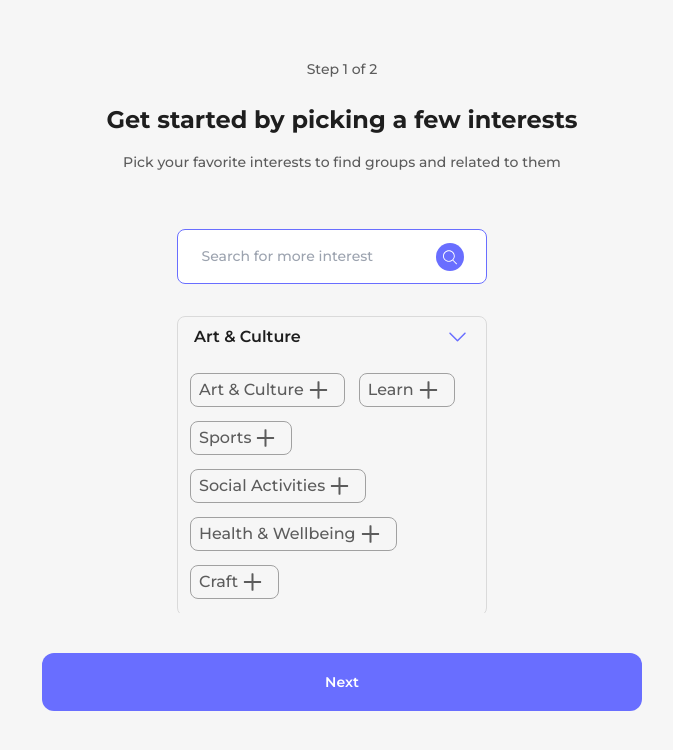
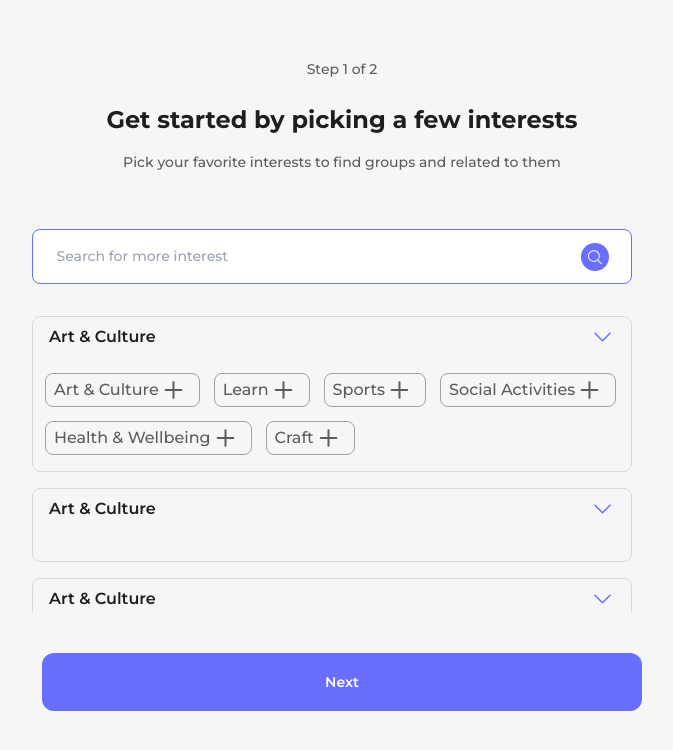
Before and after one commit to rakibuli55/bebloops, a React (Vite) app: page /auth/interest in a window 1280 px wide. Shown: the top 750 px of the page, without its empty margins (298-971 px from the left). Built offline with nearby package versions, Linux system fonts and the light colour scheme.

Commit message:
interest issue fixed

```diff
--- a/src/pages/AuthPages/AuthInterest.jsx
+++ b/src/pages/AuthPages/AuthInterest.jsx
@@ -40,7 +40,7 @@ const AuthInterest = () => {
   console.log(selctedValue);
 
   return (
-    <section className="pt-5  px-5 lg:px-10 xl:px-0 flex flex-col gap-y-5 xl:gap-y-10 items-center">
+    <section className="pt-5    px-5 lg:px-10 xl:px-0 flex flex-col gap-y-5 xl:gap-y-10 items-center">
       {step === 1 ? (
         <div className="flex flex-col gap-y-3 xl:gap-y-6 items-center ">
           <h6 className="common-para-one">Step 1 of 2</h6>
@@ -67,8 +67,8 @@ const AuthInterest = () => {
         </div>
       )}
       {step === 1 ? (
-        <div className="flex flex-col gap-y-8 h-[400px] overflow-y-scroll py-4 pr-5 ">
-          <div className="relative w-full">
+        <div className="flex flex-col gap-y-8 h-[400px] w-full relative overflow-y-scroll py-4 pr-5 ">
+          <div className="relative ">
             <input
               placeholder="Search for more interest"
               type="text"
@@ -83,12 +83,12 @@ const AuthInterest = () => {
             collapsible
             value={openItem}
             onValueChange={setOpenItem} // Update state on accordion item change
-            className="flex flex-col gap-y-4"
+            className="flex flex-col relative max-w-[600px]  gap-y-4"
           >
             {[0, 1, 2, 3].map((item, index) => (
               <Accordion.Item
                 key={index}
-                className=" w-[250px] xs:w-[310px] sm:w-[440px] md:w-[500px]  lg:w-[600px] min-h-[50px] rounded-[8px] border-[1px] border-solid border-[#DADADA]"
+                className=" w-full  min-h-[50px] rounded-[8px] border-[1px] border-solid border-[#DADADA]"
                 value={`item-${index}`} // Set unique value for each item
               >
                 <Accordion.Header>
@@ -138,13 +138,13 @@ const AuthInterest = () => {
           </Accordion.Root>
         </div>
       ) : (
-        <div className="flex flex-row gap-6 2xl:mx-[100px] xxl:w-[1520px] h-[350px] overflow-y-scroll items-center justify-center flex-wrap ">
+        <div className="flex flex-row gap-6 2xl:mx-[100px] 2xl:w-[1420px]  h-[350px] overflow-y-scroll items-center justify-center flex-wrap ">
           {[0, 1, 2, 3, 4, 5, 6, 7, 8, 9, 10, 11].map((item, index) => {
             return <JoinCard key={index} />;
           })}
         </div>
       )}
-
+      <div className="w-full relative flex items-center justify-center  ">
         <AuthButton
           onClick={e => {
             e.preventDefault();
@@ -158,6 +158,7 @@ const AuthInterest = () => {
           CustomWidth={true}
           Text={"Next"}
         />
+      </div>
     </section>
   );
 };
```
Lines whose indentation alone changed are shown as unchanged.
